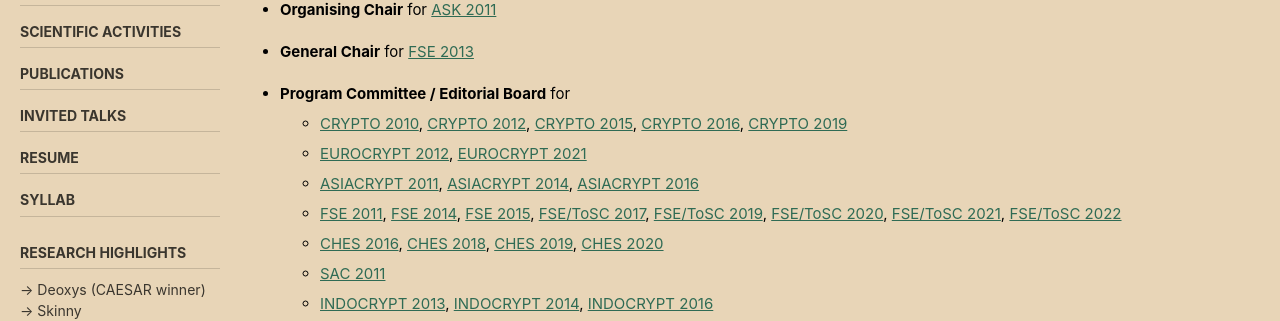
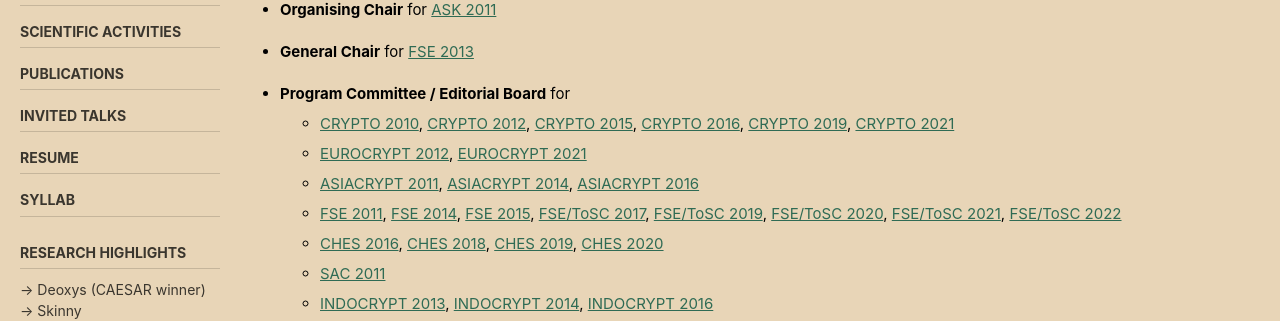
Before and after one commit to thomaspeyrin/web, a Jekyll site: the page built from activities.md, in a window 1280 px wide and 900 px high. Shown: the part 211-532 px from the top of the window. Built offline with Jekyll 4.4.1, drawn with Linux system fonts in a browser that asks for light colours; cached includes are drawn as plain includes; nearby versions of some CDN libraries; our own code applies the rules of GitHub Pages for plain Markdown files.

Commit message:
Update activities.md

```diff
--- a/activities.md
+++ b/activities.md
@@ -21,7 +21,7 @@ sidebar:
 - **General Chair** for [FSE 2013](http://fse2013.spms.ntu.edu.sg/)
 
 - **Program Committee / Editorial Board** for
-  - [CRYPTO 2010]("http://www.iacr.org/conferences/crypto2010"), [CRYPTO 2012]("http://www.iacr.org/conferences/crypto2012"), [CRYPTO 2015]("http://www.iacr.org/conferences/crypto2015"), [CRYPTO 2016]("http://www.iacr.org/conferences/crypto2016"), [CRYPTO 2019]("http://www.iacr.org/conferences/crypto2019")
+  - [CRYPTO 2010]("http://www.iacr.org/conferences/crypto2010"), [CRYPTO 2012]("http://www.iacr.org/conferences/crypto2012"), [CRYPTO 2015]("http://www.iacr.org/conferences/crypto2015"), [CRYPTO 2016]("http://www.iacr.org/conferences/crypto2016"), [CRYPTO 2019]("http://www.iacr.org/conferences/crypto2019"), [CRYPTO 2021]("http://www.iacr.org/conferences/crypto2021")
   - [EUROCRYPT 2012]("http://www.cs.bris.ac.uk/eurocrypt2012"), [EUROCRYPT 2021]("https://eurocrypt.iacr.org/2021/")
   - [ASIACRYPT 2011]("http://cist.korea.ac.kr/~asiacrypt2011/index.php?cont=home"), [ASIACRYPT 2014]("http://www.iacr.org/conferences/asiacrypt2014"), [ASIACRYPT 2016]("http://asiacrypt2016.com")
   - [FSE 2011]("http://fse2011.mat.dtu.dk"), [FSE 2014]("http://fse2014.isg.rhul.ac.uk"), [FSE 2015]("http://light-sec.org/fse2015"), [FSE/ToSC 2017]("http://www.nuee.nagoya-u.ac.jp/labs/tiwata/fse2017"), [FSE/ToSC 2019]("https://fse.iacr.org/2019"), [FSE/ToSC 2020]("https://fse.iacr.org/2020"), [FSE/ToSC 2021]("https://fse.iacr.org/2021"), [FSE/ToSC 2022]("https://fse.iacr.org/2022")
```
